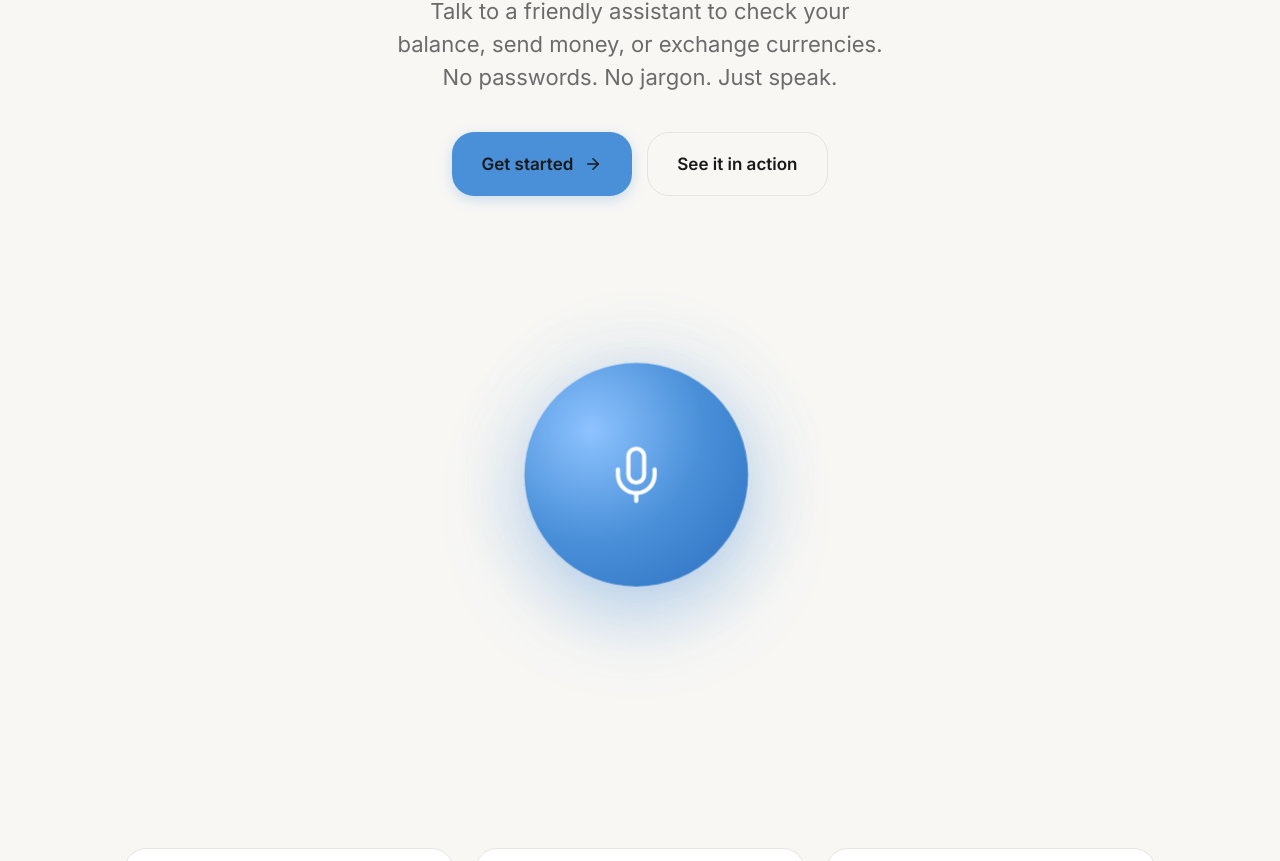
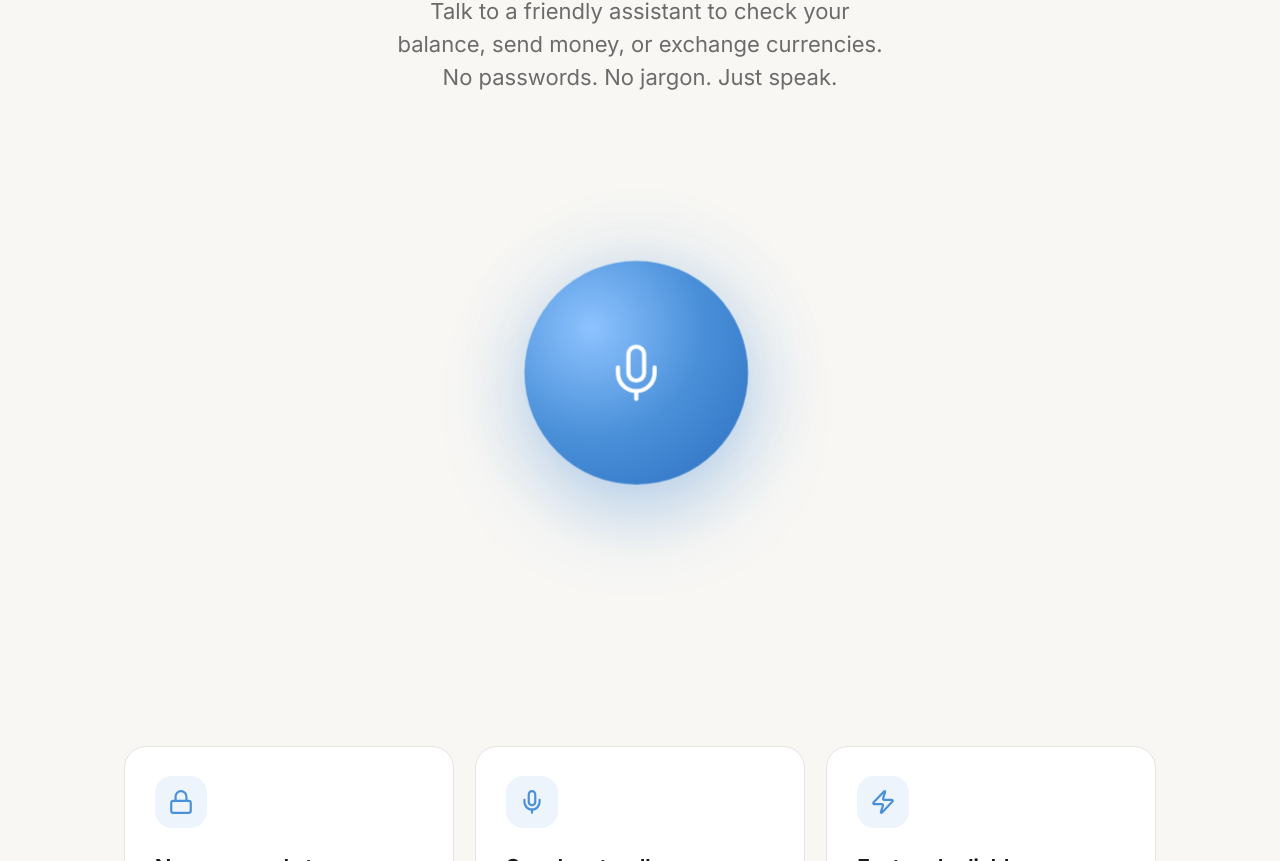
Before and after one commit to VoiceFi/voicefi-app, a Next.js app: page / in a window 1280 px wide. Shown: the part 355-1216 px from the top of the page. Built offline with nearby package versions, Linux system fonts and the light colour scheme; no server answers.

Commit message:
Remove hero buttons, make mic orb clickable, update README

```diff
--- a/app/page.tsx
+++ b/app/page.tsx
@@ -49,29 +49,14 @@ export default function LandingPage() {
             Talk to a friendly assistant to check your balance, send money, or exchange currencies. No passwords. No
             jargon. Just speak.
           </p>
-          <div className="flex gap-3.5 justify-center flex-wrap">
-            <Button asChild size="lg">
-              <Link href="/onboarding">
-                Get started <ArrowRight size={18} />
-              </Link>
-            </Button>
-            <Button asChild size="lg" variant="outline">
-              <Link href="/dashboard">See it in action</Link>
-            </Button>
-          </div>
-
           {/* Hero mic */}
-          <div
-            className="mx-auto mt-20 relative grid place-items-center"
-            style={{ width: 380, maxWidth: "90vw", aspectRatio: "1" }}
-            aria-hidden="true"
-          >
+          <Link href="/onboarding" className="block mx-auto mt-20 relative grid place-items-center cursor-pointer" style={{ width: 380, maxWidth: "90vw", aspectRatio: "1" }}>
             <div className="hero-mic-halo outer" />
             <div className="hero-mic-halo" />
             <div className="hero-mic-orb">
               <Mic size={64} strokeWidth={1.6} />
             </div>
-          </div>
+          </Link>
         </div>
       </section>
 
```
Also changed, not shown: 1 other file (tests, documents, lock files or other folders).
